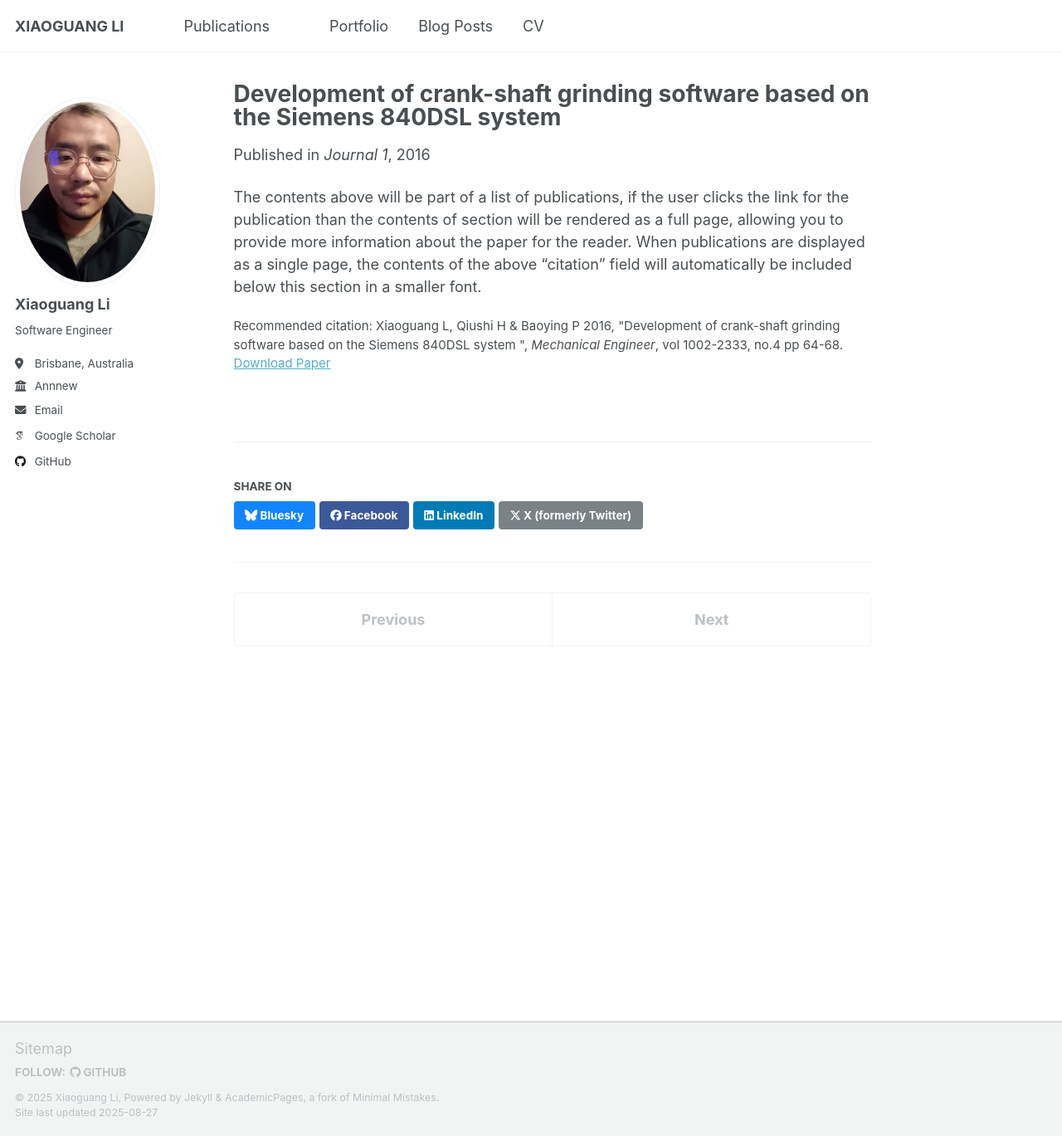
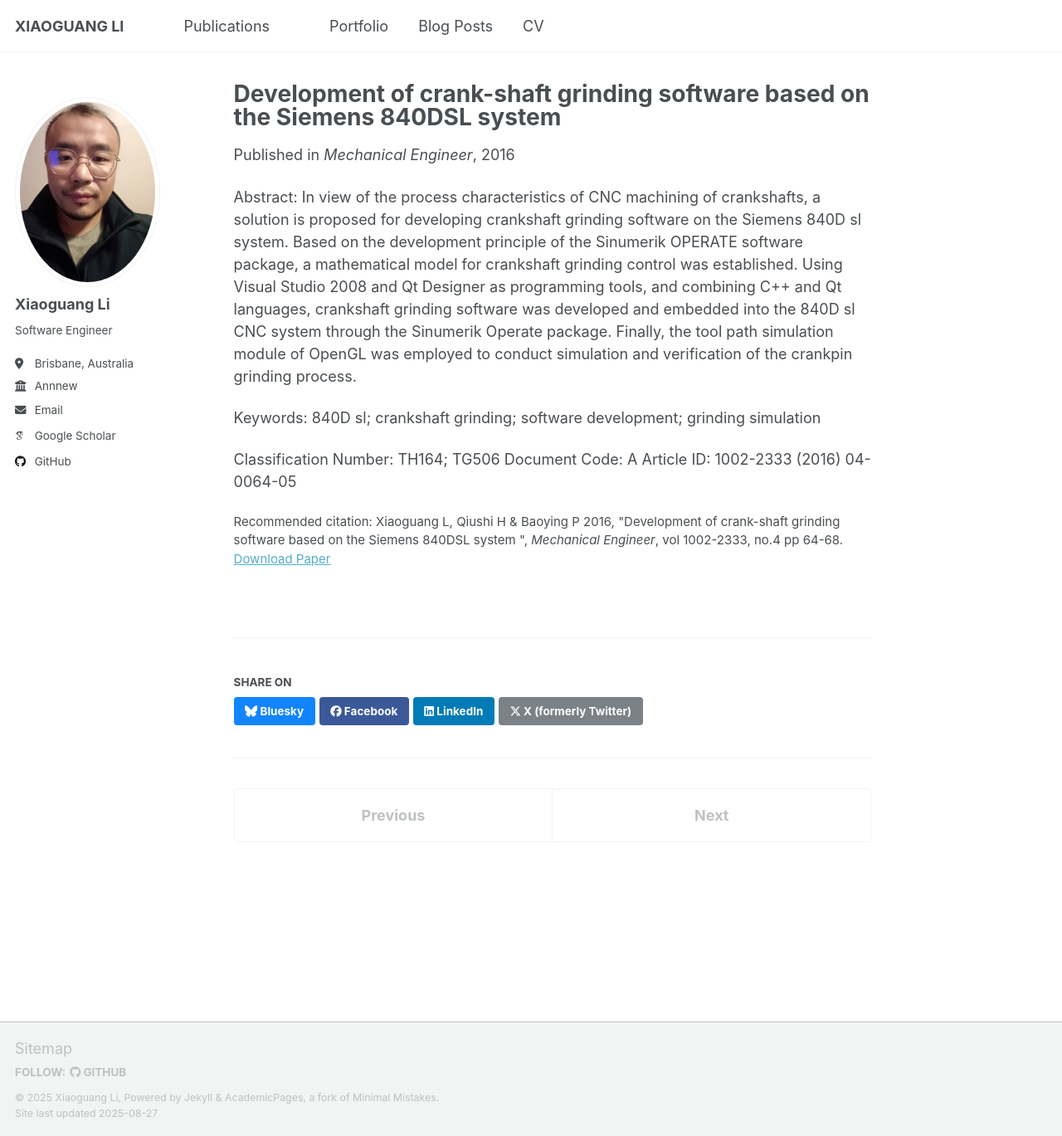
Before and after one commit to AlexGuang/AlexGuang.github.io, a Jekyll site: the page built from _publications/2009-10-01-paper-title-number-1.md, in a window 1280 px wide and 1369 px high. Shown: the whole window at 83% size. Built offline with Jekyll 4.4.1, drawn with Linux system fonts in a browser that asks for light colours; some web fonts are replaced; a script that is not in the unit is left out.

Commit message:
almost done commit32

```diff
--- a/_publications/2009-10-01-paper-title-number-1.md
+++ b/_publications/2009-10-01-paper-title-number-1.md
@@ -3,12 +3,19 @@ title: "Development of crank-shaft grinding software based on the Siemens 840DSL
 collection: publications
 category: manuscripts
 permalink: /publication/2009-04-15-paper-title-Development of crank-shaft grinding software based on the Siemens 840DSL system
-excerpt: 'This paper is about the number 1. The number 2 is left for future work.'
+excerpt: 'In view of the process characteristics of CNC machining of crankshafts, a solution is proposed for developing crankshaft grinding software on the Siemens 840D sl system. Based on the development principle of the Sinumerik OPERATE software package, a mathematical model for crankshaft grinding control was established. Using Visual Studio 2008 and Qt Designer as programming tools, and combining C++ and Qt languages, crankshaft grinding software was developed and embedded into the 840D sl CNC system through the Sinumerik Operate package. Finally, the tool path simulation module of OpenGL was employed to conduct simulation and verification of the crankpin grinding process.'
 date: 2016-04-15
-venue: 'Journal 1'
+venue: 'Mechanical Engineer'
 slidesurl: #'http://academicpages.github.io/files/slides1.pdf'
-paperurl: 'http://academicpages.github.io/files/journal1.pdf'
+paperurl: 'https://alexguang.github.io/files/journal1.pdf'
 bibtexurl: #'http://academicpages.github.io/files/bibtex1.bib'
 citation: 'Xiaoguang L, Qiushi H &amp; Baoying P 2016, &quot;Development of crank-shaft grinding software based on the Siemens 840DSL system &quot;, <i>Mechanical Engineer</i>, vol 1002-2333, no.4  pp 64-68. '
 ---
-The contents above will be part of a list of publications, if the user clicks the link for the publication than the contents of section will be rendered as a full page, allowing you to provide more information about the paper for the reader. When publications are displayed as a single page, the contents of the above "citation" field will automatically be included below this section in a smaller font.
+Abstract:
+In view of the process characteristics of CNC machining of crankshafts, a solution is proposed for developing crankshaft grinding software on the Siemens 840D sl system. Based on the development principle of the Sinumerik OPERATE software package, a mathematical model for crankshaft grinding control was established. Using Visual Studio 2008 and Qt Designer as programming tools, and combining C++ and Qt languages, crankshaft grinding software was developed and embedded into the 840D sl CNC system through the Sinumerik Operate package. Finally, the tool path simulation module of OpenGL was employed to conduct simulation and verification of the crankpin grinding process.
+
+Keywords: 840D sl; crankshaft grinding; software development; grinding simulation
+
+Classification Number: TH164; TG506
+Document Code: A
+Article ID: 1002-2333 (2016) 04-0064-05
```
Also changed, not shown: _pages/cv.md (+4 -0 lines), _publications/新建文件夹/2010-10-01-paper-title-number-2.md (renamed from _publications/2010-10-01-paper-title-number-2.md), _publications/新建文件夹/2015-10-01-paper-title-number-3.md (renamed from _publications/2015-10-01-paper-title-number-3.md), _publications/新建文件夹/2024-02-17-paper-title-number-4.md (renamed from _publications/2024-02-17-paper-title-number-4.md), _publications/新建文件夹/2025-06-08-paper-title-number-5.md (renamed from _publications/2025-06-08-paper-title-number-5.md).
